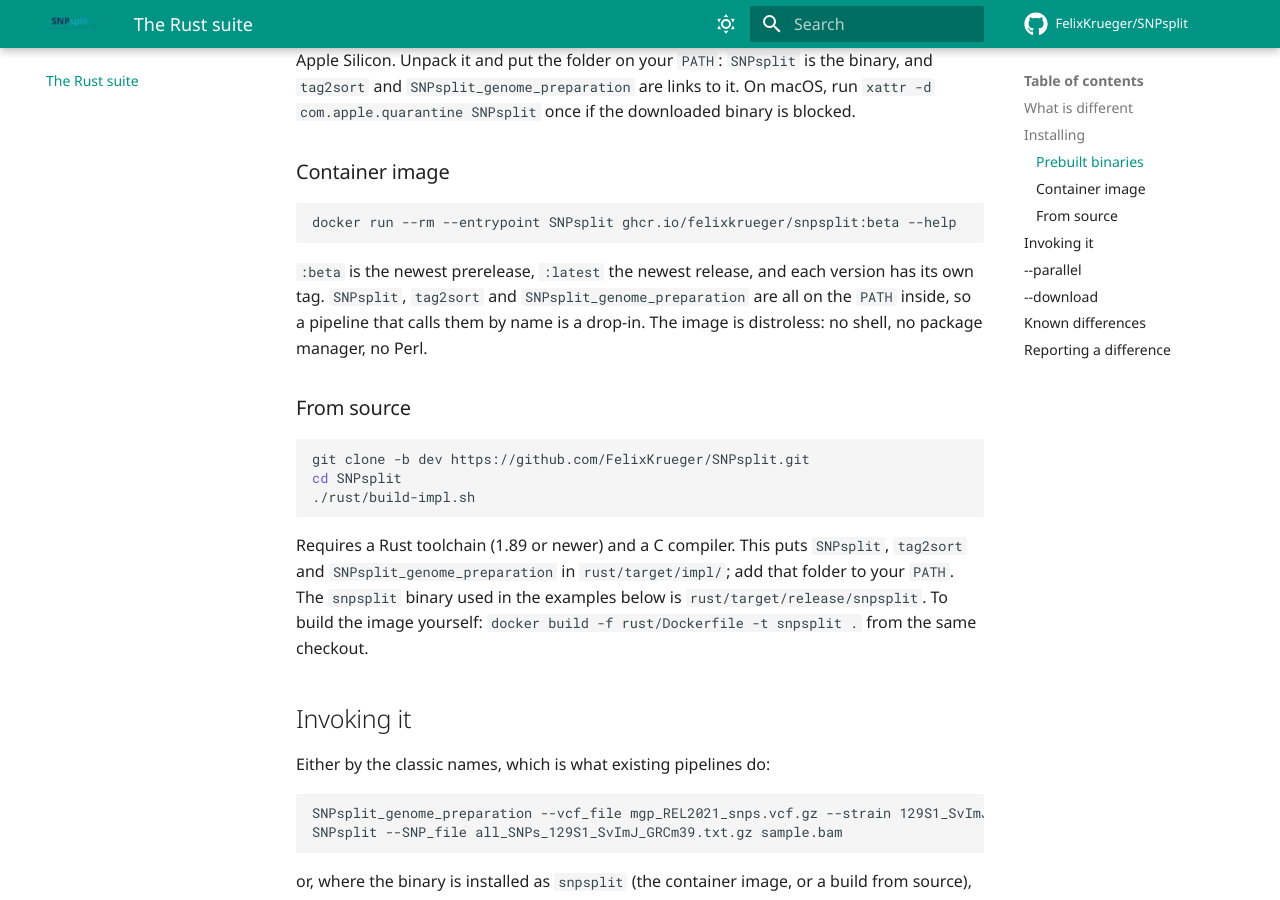
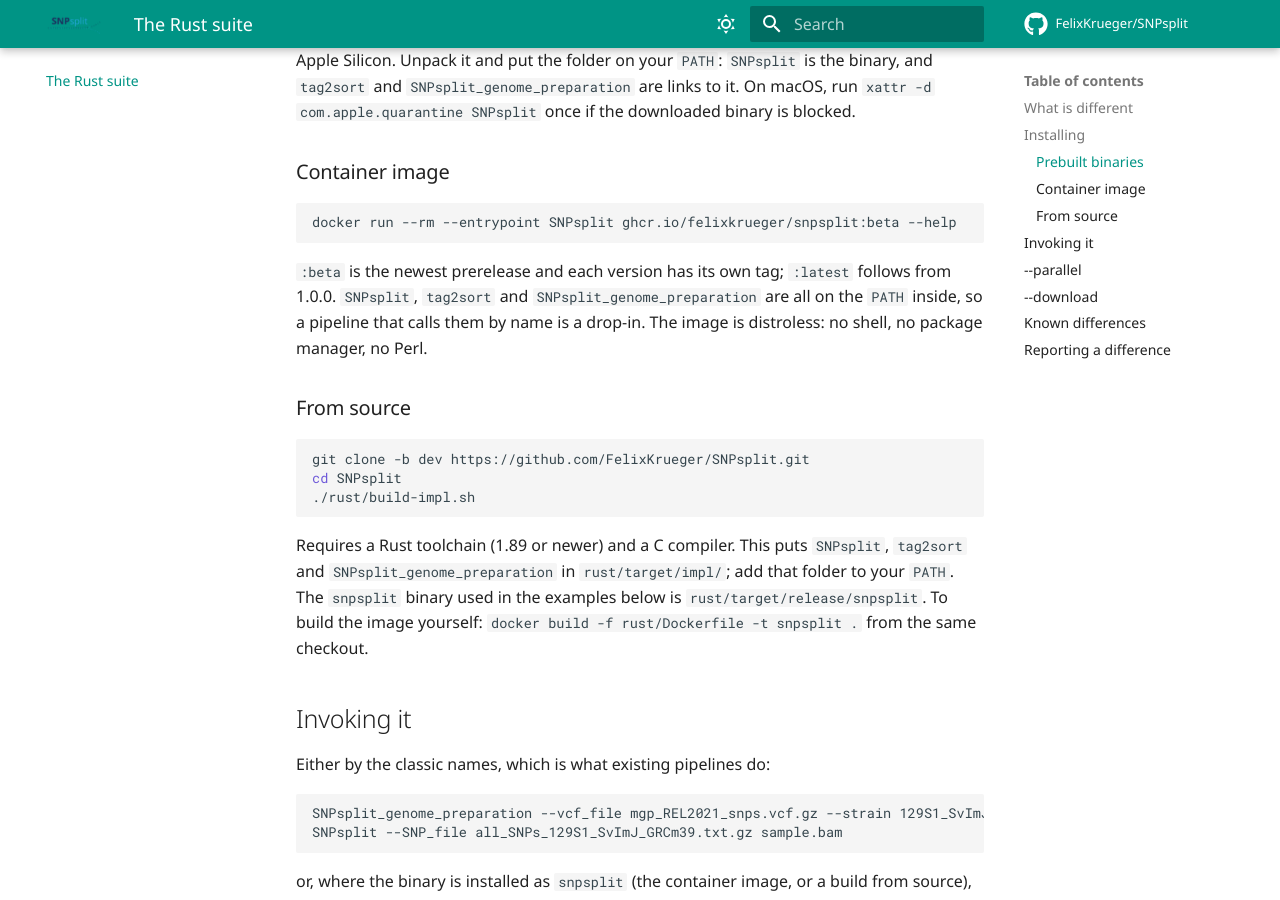
Before and after one commit to FelixKrueger/SNPsplit, an MkDocs documentation site: the page built from docs/rust.md, in a window 1280 px wide and 900 px high, scrolled down 1022 px. Built offline with MkDocs 1.6.1 and Material for MkDocs 9.7.7, drawn with Linux system fonts in a browser that asks for light colours; comment, search, counter and statistics services are not loaded.

````diff
--- a/docs/rust.md
+++ b/docs/rust.md
@@ -39,7 +39,7 @@
 docker run --rm --entrypoint SNPsplit ghcr.io/felixkrueger/snpsplit:beta --help
 ```
 
-`:beta` is the newest prerelease, `:latest` the newest release, and each version has its own tag.
+`:beta` is the newest prerelease and each version has its own tag; `:latest` follows from 1.0.0.
 `SNPsplit`, `tag2sort` and `SNPsplit_genome_preparation` are all on the `PATH` inside, so a
 pipeline that calls them by name is a drop-in. The image is distroless: no shell, no package
 manager, no Perl.
````
Also changed, not shown: CHANGELOG.md (+1 -1 lines), 3 other files.
